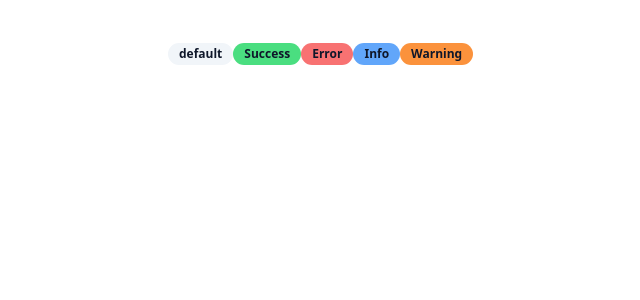
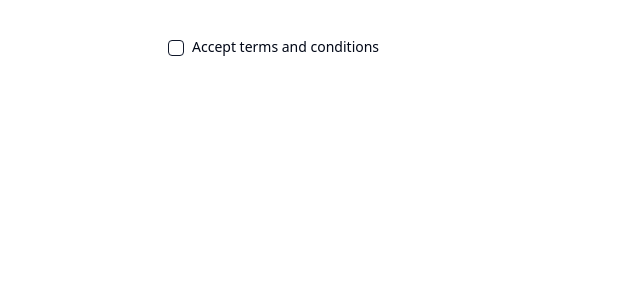
Before and after one commit to rodrigosnantes/frac-ui, a React (Vite) app: page / in a window 1280 px wide. Shown: the top 300 px of the page, without its empty margins (280-920 px from the left). Built offline with nearby package versions, Linux system fonts and the light colour scheme.

Commit message:
custom another components

```diff
--- a/src/App.jsx
+++ b/src/App.jsx
@@ -1,21 +1,13 @@
 import {
-  Badge,
-  BadgeSuccess,
-  BadgeError,
-  BadgeInfo,
-  BadgeWarning
-} from "@/components/ui/badge"
+  FullCheckbox,
+} from "@/components/ui/checkbox"
 
 export default function App() {
 
   return (
     <div className="flex justify-center mt-10">
       <div className="w-96">
-        <Badge variant="secondary">default</Badge>
-        <BadgeSuccess variant="secondary">Success</BadgeSuccess>
-        <BadgeError variant="secondary">Error</BadgeError>
-        <BadgeInfo variant="secondary">Info</BadgeInfo>
-        <BadgeWarning variant="secondary">Warning</BadgeWarning>
+        <FullCheckbox id="terms1" />
       </div>
     </div>
   )
--- a/src/components/ui/button.tsx
+++ b/src/components/ui/button.tsx
@@ -40,7 +40,7 @@ const buttonVariants = cva(
 
 export interface ButtonProps
   extends React.ButtonHTMLAttributes<HTMLButtonElement>,
-    VariantProps<typeof buttonVariants> {
+  VariantProps<typeof buttonVariants> {
   asChild?: boolean
 }
 
@@ -56,6 +56,57 @@ const Button = React.forwardRef<HTMLButtonElement, ButtonProps>(
     )
   }
 )
-Button.displayName = "Button"
 
-export { Button }
+const ButtonSuccess = React.forwardRef<HTMLButtonElement, ButtonProps>(
+  ({ className, variant, size, asChild = false, ...props }, ref) => {
+    const Comp = asChild ? Slot : "button"
+    return (
+      <Comp
+        className={cn(buttonVariants({ variant, size, className: `${className} bg-success` }))}
+        ref={ref}
+        {...props}
+      />
+    )
+  }
+)
+
+const ButtonInfo = React.forwardRef<HTMLButtonElement, ButtonProps>(
+  ({ className, variant, size, asChild = false, ...props }, ref) => {
+    const Comp = asChild ? Slot : "button"
+    return (
+      <Comp
+        className={cn(buttonVariants({ variant, size, className: `${className} bg-info` }))}
+        ref={ref}
+        {...props}
+      />
+    )
+  }
+)
+
+const ButtonError = React.forwardRef<HTMLButtonElement, ButtonProps>(
+  ({ className, variant, size, asChild = false, ...props }, ref) => {
+    const Comp = asChild ? Slot : "button"
+    return (
+      <Comp
+        className={cn(buttonVariants({ variant, size, className: `${className} bg-error` }))}
+        ref={ref}
+        {...props}
+      />
+    )
+  }
+)
+
+const ButtonWarning = React.forwardRef<HTMLButtonElement, ButtonProps>(
+  ({ className, variant, size, asChild = false, ...props }, ref) => {
+    const Comp = asChild ? Slot : "button"
+    return (
+      <Comp
+        className={cn(buttonVariants({ variant, size, className: `${className} bg-warning` }))}
+        ref={ref}
+        {...props}
+      />
+    )
+  }
+)
+
+export { Button, ButtonSuccess, ButtonInfo, ButtonError, ButtonWarning }
--- a/src/components/ui/card.tsx
+++ b/src/components/ui/card.tsx
@@ -28,7 +28,7 @@ const CardHeader = React.forwardRef<
 >(({ className, ...props }, ref) => (
   <div
     ref={ref}
-    className={cn("flex flex-col space-y-1.5 p-6", className)}
+    className={cn("flex flex-col space-y-1.5 p-6 border-b", className)}
     {...props}
   />
 ))
@@ -65,7 +65,7 @@ const CardContent = React.forwardRef<
   HTMLDivElement,
   React.HTMLAttributes<HTMLDivElement>
 >(({ className, ...props }, ref) => (
-  <div ref={ref} className={cn("p-6 pt-0", className)} {...props} />
+  <div ref={ref} className={cn("p-6", className)} {...props} />
 ))
 CardContent.displayName = "CardContent"
 
--- a/src/components/ui/checkbox.tsx
+++ b/src/components/ui/checkbox.tsx
@@ -27,6 +27,38 @@ const Checkbox = React.forwardRef<
     </CheckboxPrimitive.Indicator>
   </CheckboxPrimitive.Root>
 ))
-Checkbox.displayName = CheckboxPrimitive.Root.displayName
 
-export { Checkbox }
+const FullCheckbox = React.forwardRef<
+  React.ElementRef<typeof CheckboxPrimitive.Root>,
+  React.ComponentPropsWithoutRef<typeof CheckboxPrimitive.Root>
+>(({ className, ...props }, ref) => (
+
+  <div className="items-top flex space-x-2">
+    <CheckboxPrimitive.Root
+      ref={ref}
+      className={cn(
+        "peer h-4 w-4 shrink-0 rounded-sm border border-primary ring-offset-background focus-visible:outline-none focus-visible:ring-2 focus-visible:ring-ring focus-visible:ring-offset-2 disabled:cursor-not-allowed disabled:opacity-50 data-[state=checked]:bg-primary data-[state=checked]:text-primary-foreground",
+        className
+      )}
+      {...props}
+    >
+      <CheckboxPrimitive.Indicator
+        className={cn("flex items-center justify-center text-current")}
+      >
+        <Check className="h-4 w-4" />
+      </CheckboxPrimitive.Indicator>
+    </CheckboxPrimitive.Root>
+
+    <div className="grid gap-1.5 leading-none">
+      <label
+        htmlFor="terms1"
+        className="text-sm font-medium leading-none peer-disabled:cursor-not-allowed peer-disabled:opacity-70"
+      >
+        Accept terms and conditions
+      </label>
+    </div>
+  </div>
+
+))
+
+export { Checkbox, FullCheckbox }
```
